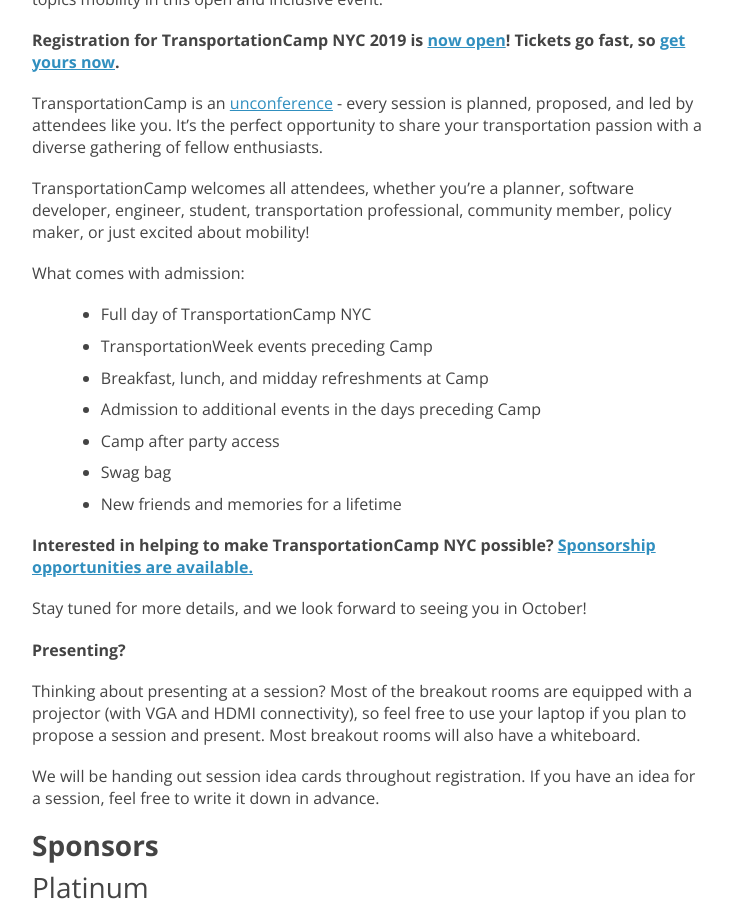
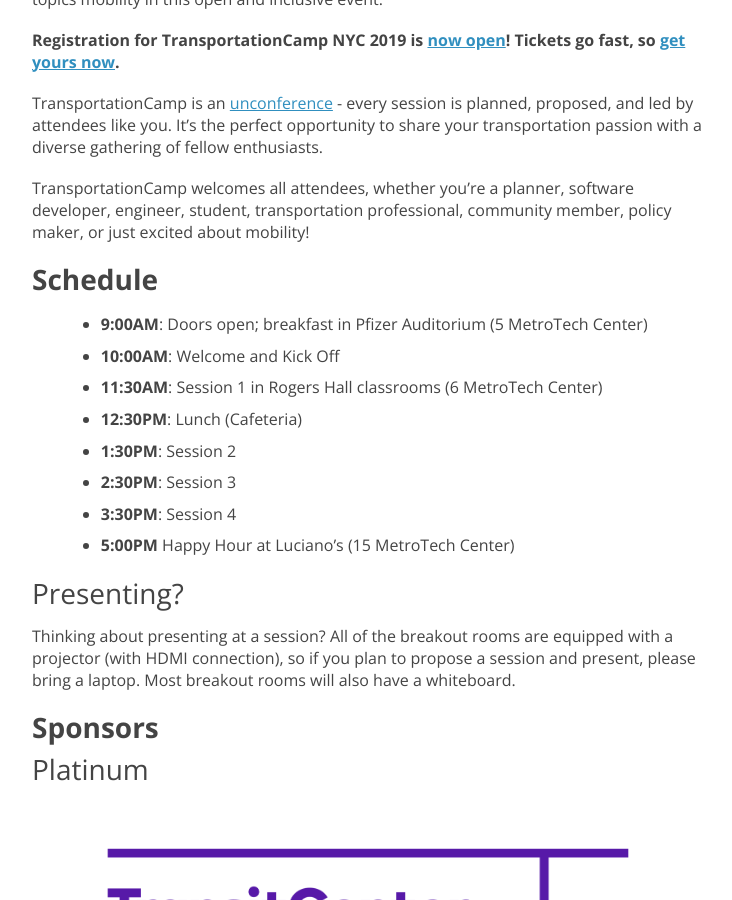
Before and after one commit to transpocamp/transportationcamp.org, a Jekyll site: the page built from events/nyc-2019/index.markdown, in a window 1280 px wide and 900 px high, scrolled down 336 px. Shown: the whole window, without its empty margins (272-1004 px from the left). Built offline with Jekyll 4.4.1, drawn with Linux system fonts in a browser that asks for light colours; nearby versions of some CDN libraries.

Commit message:
Add TCNYC 2019 schedule.

```diff
--- a/events/nyc-2019/index.markdown
+++ b/events/nyc-2019/index.markdown
@@ -18,25 +18,20 @@
 
 TransportationCamp welcomes all attendees, whether you’re a planner, software developer, engineer, student, transportation professional, community member, policy maker, or just excited about mobility!
 
-What comes with admission:
+### Schedule
 
-* Full day of TransportationCamp NYC
-* TransportationWeek events preceding Camp
-* Breakfast, lunch, and midday refreshments at Camp
-* Admission to additional events in the days preceding Camp
-* Camp after party access
-* Swag bag
-* New friends and memories for a lifetime
+* **9:00AM**: Doors open; breakfast in Pfizer Auditorium (5 MetroTech Center)
+* **10:00AM**: Welcome and Kick Off
+* **11:30AM**: Session 1 in Rogers Hall classrooms (6 MetroTech Center)
+* **12:30PM**: Lunch (Cafeteria)
+* **1:30PM**: Session 2
+* **2:30PM**: Session 3
+* **3:30PM**: Session 4
+* **5:00PM** Happy Hour at Luciano's (15 MetroTech Center)
 
-**Interested in helping to make TransportationCamp NYC possible? [Sponsorship opportunities are available.](SponsorshipTransportationCampNYC.pdf)**
+#### Presenting?
 
-Stay tuned for more details, and we look forward to seeing you in October!
-
-**Presenting?**
-
-Thinking about presenting at a session? Most of the breakout rooms are equipped with a projector (with VGA and HDMI connectivity), so feel free to use your laptop if you plan to propose a session and present.  Most breakout rooms will also have a whiteboard.
-
-We will be handing out session idea cards throughout registration. If you have an idea for a session, feel free to write it down in advance.
+Thinking about presenting at a session? All of the breakout rooms are equipped with a projector (with HDMI connection), so if you plan to propose a session and present, please bring a laptop.  Most breakout rooms will also have a whiteboard.
 
 ### Sponsors
 
```
